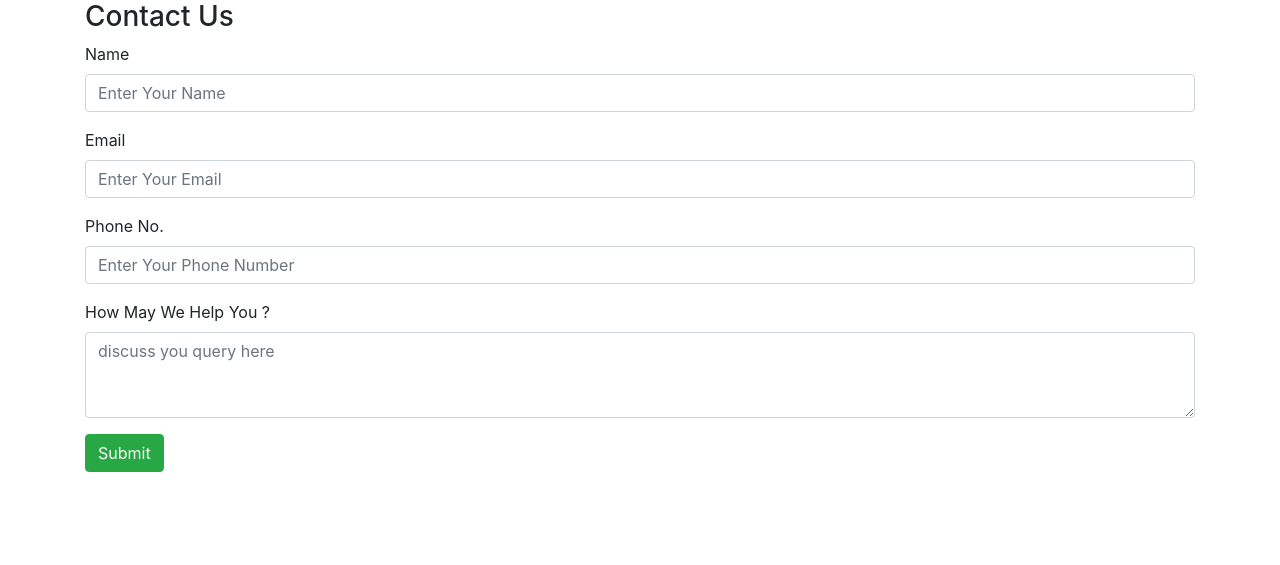
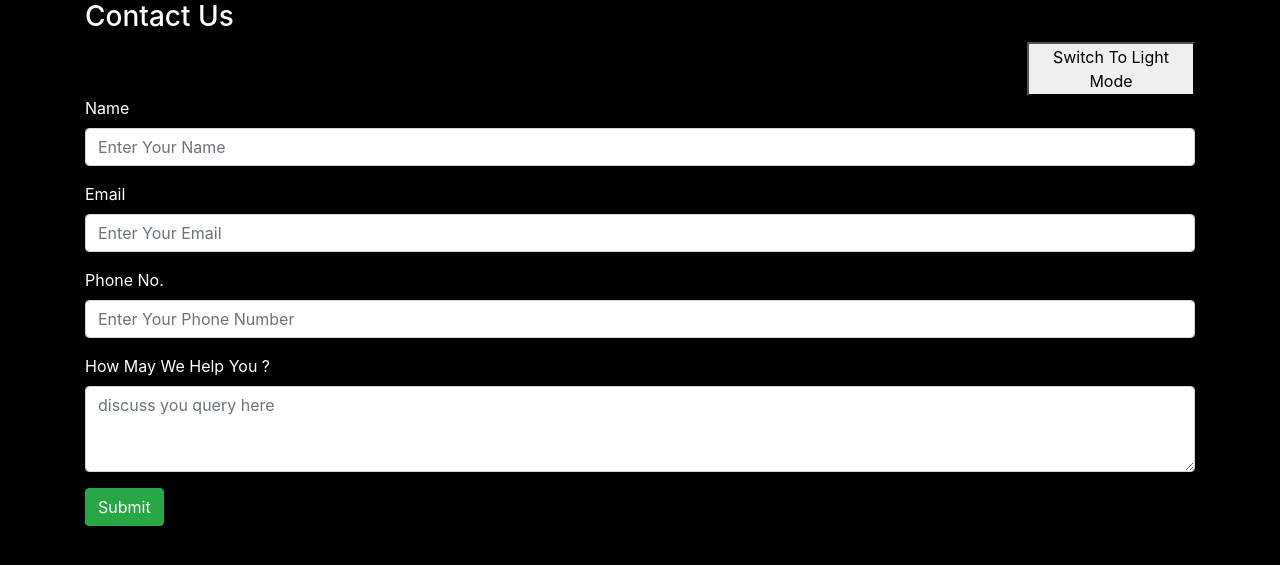
Before and after one commit to BabariyaMit8702/yadav-mall, a Django app: page /contect/ in a window 1280 px wide. Shown: the top 565 px of the page. Run offline with Django 5.2, Linux system fonts and the light colour scheme; some libraries are stand-ins or nearby versions.

Commit message:
theme changer freature added

```diff
--- a/ecwapp/templates/contect.html
+++ b/ecwapp/templates/contect.html
@@ -5,9 +5,10 @@
     </title>
     <link rel="stylesheet" href="https://stackpath.bootstrapcdn.com/bootstrap/4.2.1/css/bootstrap.min.css" integrity="sha384-GJzZqFGwb1QTTN6wy59ffF1BuGJpLSa9DkKMp0DgiMDm4iYMj70gZWKYbI706tWS" crossorigin="anonymous">
 </head>
-<body>
+<body id="cbg" style="background-color: black; color: white;">
     <div class="container">
-     <h3>Contact Us</h3>
+     <h3 style="display: inline-block;">Contact Us</h3>
+     <button id="btncc" style="margin-left: 942px;">Switch To Light Mode</button>
      <form action="/submit_contect_form/" method="POST" target="_self">
         {% csrf_token %}
   <div class="form-group">
@@ -34,5 +35,26 @@
 -->
 
 <!--<script src="https://code.jquery.com/jquery-3.6.0.min.js"></script>-->
+<script>
+  let btncc = document.getElementById("btncc");
+  let cbg = document.getElementById("cbg");
+  function cb(vr){
+    let currunt_color = getComputedStyle(vr).color;
+    let currunt_bgcolor = getComputedStyle(vr).backgroundColor
+    if(currunt_color ===  "rgb(255, 255, 255)"){
+      vr.style.color = "black";
+      vr.style.backgroundColor = "white";
+      document.getElementById('btncc').innerHTML = "Switch to Dark Mode"
+    }
+    else{
+      vr.style.color = "white";
+      vr.style.backgroundColor = "black";
+      document.getElementById('btncc').innerHTML = "Switch to Light Mode"
+    }
+  }
+  btncc.addEventListener("click", function(){
+    cb(cbg);
+  });
+</script>
 </body>
 </html>
```
